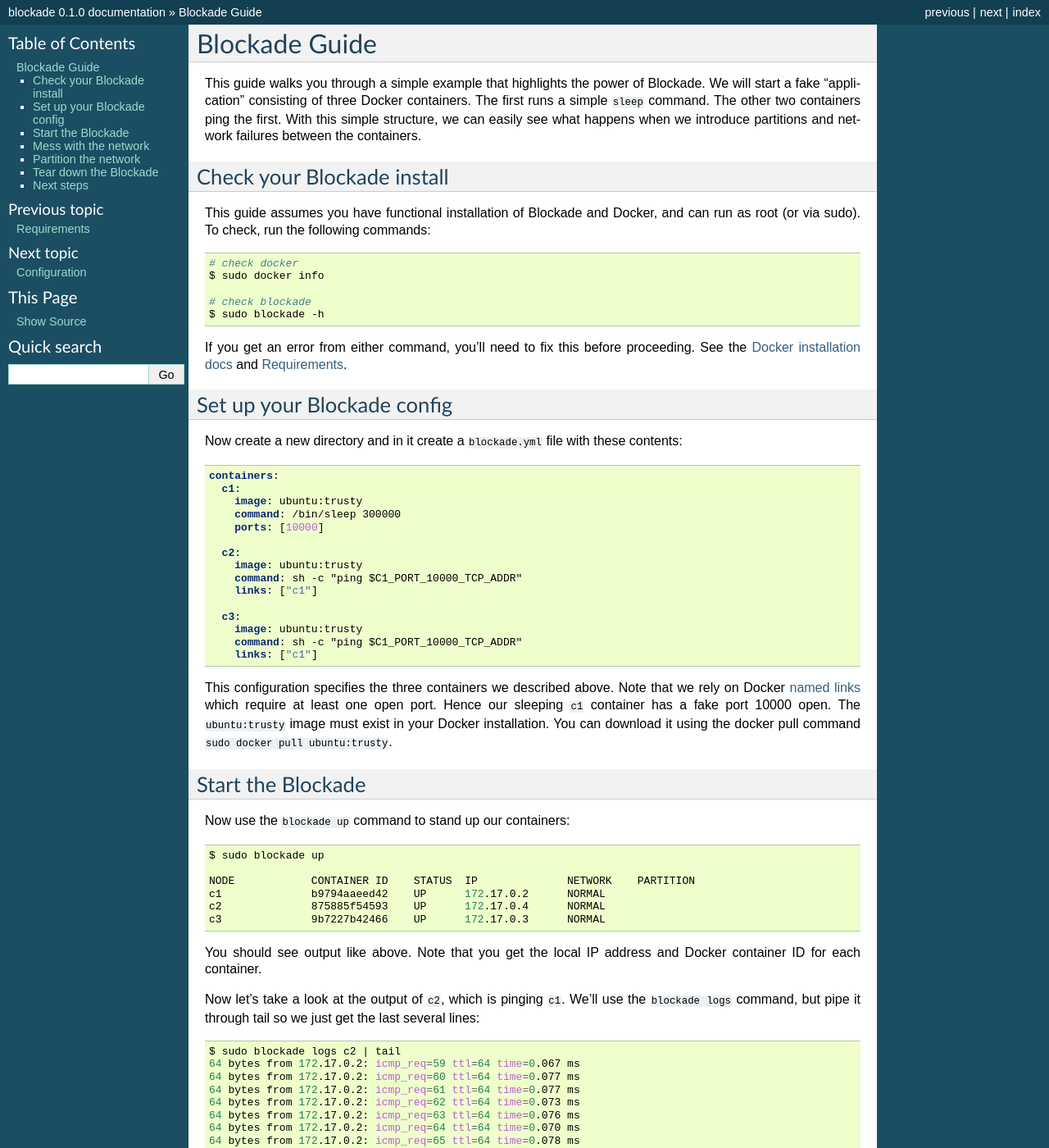
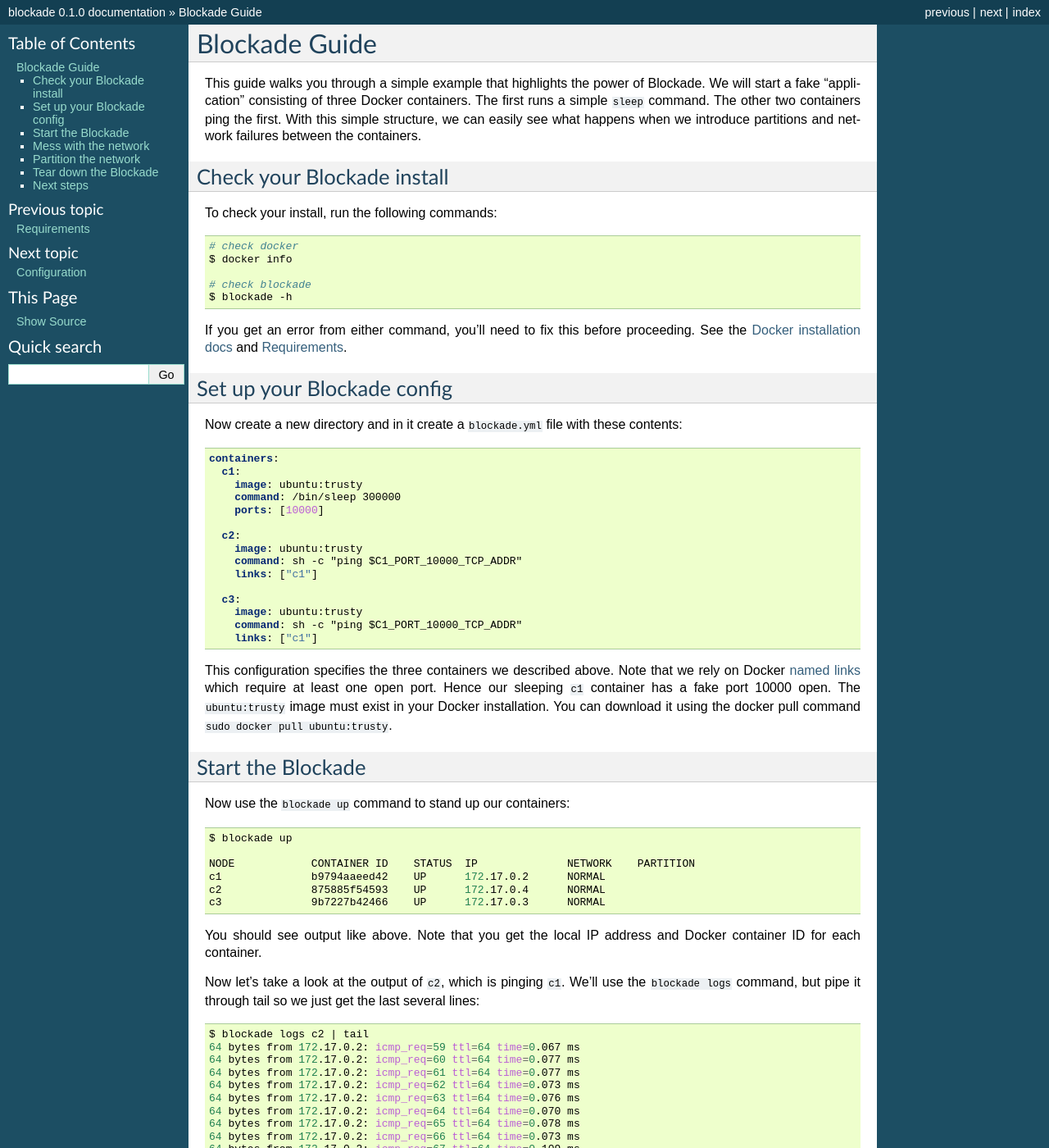
Before and after one commit to worstcase/blockade, a Sphinx documentation site: the page built from docs/guide.rst, in a window 1280 px wide and 1400 px high. Shown: the whole window at 82% size. Built offline with Sphinx 7.4.7, drawn with Linux system fonts in a browser that asks for light colours; some of the changed text lies outside the part shown.

Commit message:
Removes references to sudo from docs

```diff
--- a/docs/guide.rst
+++ b/docs/guide.rst
@@ -14,16 +14,15 @@
 Check your Blockade install
 ---------------------------
 
-This guide assumes you have functional installation of Blockade and Docker,
-and can run as root (or via sudo). To check, run the following commands:
+To check your install, run the following commands:
 
 .. code-block:: bash
 
     # check docker
-    $ sudo docker info
+    $ docker info
 
     # check blockade
-    $ sudo blockade -h
+    $ blockade -h
 
 If you get an error from either command, you'll need to fix this before
 proceeding. See the `Docker installation docs`_ and :ref:`install`.
@@ -66,7 +65,7 @@
 
 .. code-block:: bash
 
-    $ sudo blockade up
+    $ blockade up
 
     NODE            CONTAINER ID    STATUS  IP              NETWORK    PARTITION
     c1              b9794aaeed42    UP      172.17.0.2      NORMAL
@@ -82,7 +81,7 @@
 
 .. code-block:: bash
 
-    $ sudo blockade logs c2 | tail
+    $ blockade logs c2 | tail
     64 bytes from 172.17.0.2: icmp_req=59 ttl=64 time=0.067 ms
     64 bytes from 172.17.0.2: icmp_req=60 ttl=64 time=0.077 ms
     64 bytes from 172.17.0.2: icmp_req=61 ttl=64 time=0.077 ms
@@ -105,11 +104,11 @@
 
 .. code-block:: bash
 
-    $ sudo blockade slow c2
+    $ blockade slow c2
 
-    $ sudo blockade flaky c3
+    $ blockade flaky c3
 
-    $ sudo blockade status
+    $ blockade status
     NODE            CONTAINER ID    STATUS  IP              NETWORK    PARTITION
     c1              b9794aaeed42    UP      172.17.0.2      NORMAL
     c2              875885f54593    UP      172.17.0.4      SLOW
@@ -120,7 +119,7 @@
 
 .. code-block:: bash
 
-    $ sudo blockade logs c2 | tail
+    $ blockade logs c2 | tail
     64 bytes from 172.17.0.2: icmp_req=358 ttl=64 time=126 ms
     64 bytes from 172.17.0.2: icmp_req=359 ttl=64 time=0.077 ms
     64 bytes from 172.17.0.2: icmp_req=360 ttl=64 time=64.5 ms
@@ -131,7 +130,7 @@
     64 bytes from 172.17.0.2: icmp_req=365 ttl=64 time=90.2 ms
     64 bytes from 172.17.0.2: icmp_req=366 ttl=64 time=0.067 ms
 
-    $ sudo blockade logs c3 | tail
+    $ blockade logs c3 | tail
     64 bytes from 172.17.0.2: icmp_req=415 ttl=64 time=0.075 ms
     64 bytes from 172.17.0.2: icmp_req=416 ttl=64 time=0.079 ms
     64 bytes from 172.17.0.2: icmp_req=419 ttl=64 time=0.063 ms
@@ -151,9 +150,9 @@
 
 .. code-block:: bash
 
-    $ sudo blockade fast --all
+    $ blockade fast --all
 
-    $ sudo blockade status
+    $ blockade status
     NODE            CONTAINER ID    STATUS  IP              NETWORK    PARTITION
     c1              6367a903f093    UP      172.17.0.2      NORMAL
     c2              35efaf92bba0    UP      172.17.0.4      NORMAL
@@ -172,9 +171,9 @@
 
 .. code-block:: bash
 
-    $ sudo blockade partition c1,c3 c2
+    $ blockade partition c1,c3 c2
 
-    $ sudo blockade status
+    $ blockade status
     NODE            CONTAINER ID    STATUS  IP              NETWORK    PARTITION
     c1              6367a903f093    UP      172.17.0.2      NORMAL     1
     c2              35efaf92bba0    UP      172.17.0.4      NORMAL     2
@@ -190,8 +189,8 @@
 
 .. code-block:: bash
 
-    $ sudo blockade join
-    $ sudo blockade status
+    $ blockade join
+    $ blockade status
     NODE            CONTAINER ID    STATUS  IP              NETWORK    PARTITION
     c1              6367a903f093    UP      172.17.0.2      NORMAL
     c2              35efaf92bba0    UP      172.17.0.4      NORMAL
@@ -206,7 +205,7 @@
 
 .. code-block:: bash
 
-    $ sudo blockade destroy
+    $ blockade destroy
 
 
 Next steps
```
